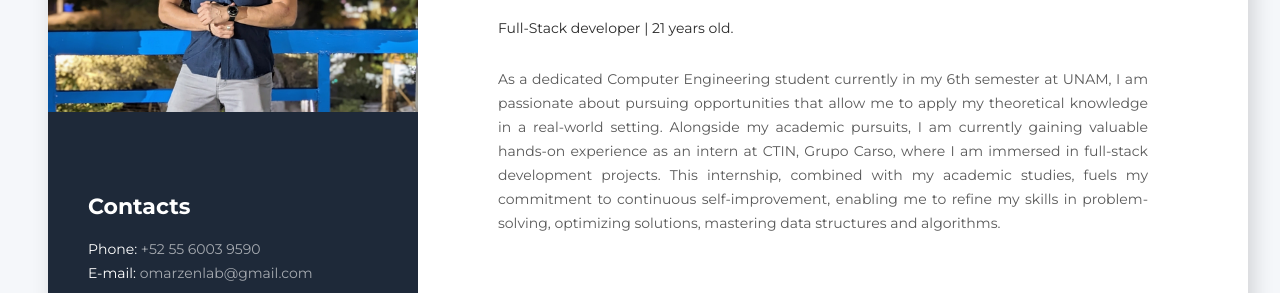
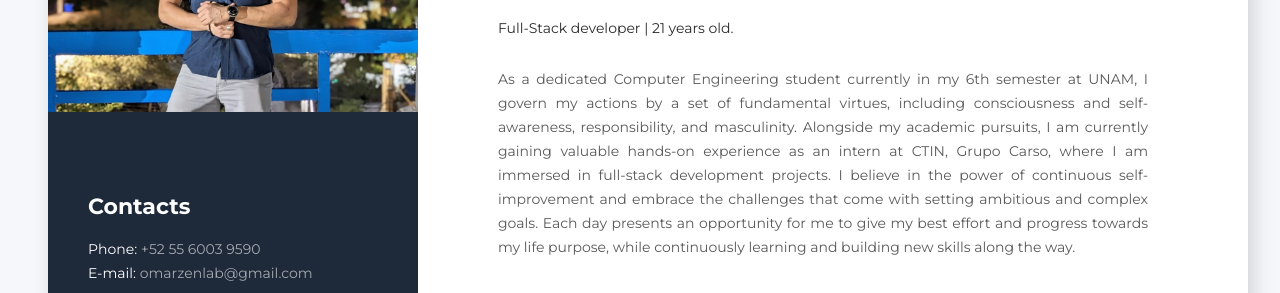
Before and after one commit to AlfonsoZen/CV, a website built with Vite: page index.html in a window 1280 px wide. Shown: the part 336-629 px from the top of the page. Built offline with nearby package versions, Linux system fonts and the light colour scheme.

Commit message:
added: final self-improvement version 2024

```diff
--- a/index.html
+++ b/index.html
@@ -97,7 +97,7 @@
             Full-Stack developer | 21 years old.
           </p>
           <p class="bio-about">
-            As a dedicated Computer Engineering student currently in my 6th semester at UNAM, I am passionate about pursuing opportunities that allow me to apply my theoretical knowledge in a real-world setting. Alongside my academic pursuits, I am currently gaining valuable hands-on experience as an intern at CTIN, Grupo Carso, where I am immersed in full-stack development projects. This internship, combined with my academic studies, fuels my commitment to continuous self-improvement, enabling me to refine my skills in problem-solving, optimizing solutions, mastering data structures and algorithms.
+            As a dedicated Computer Engineering student currently in my 6th semester at UNAM, I govern my actions by a set of fundamental virtues, including consciousness and self-awareness, responsibility, and masculinity. Alongside my academic pursuits, I am currently gaining valuable hands-on experience as an intern at CTIN, Grupo Carso, where I am immersed in full-stack development projects. I believe in the power of continuous self-improvement and embrace the challenges that come with setting ambitious and complex goals. Each day presents an opportunity for me to give my best effort and progress towards my life purpose, while continuously learning and building new skills along the way.
           </p>
         </section>
 
```
Also changed, not shown: 1 other file.
